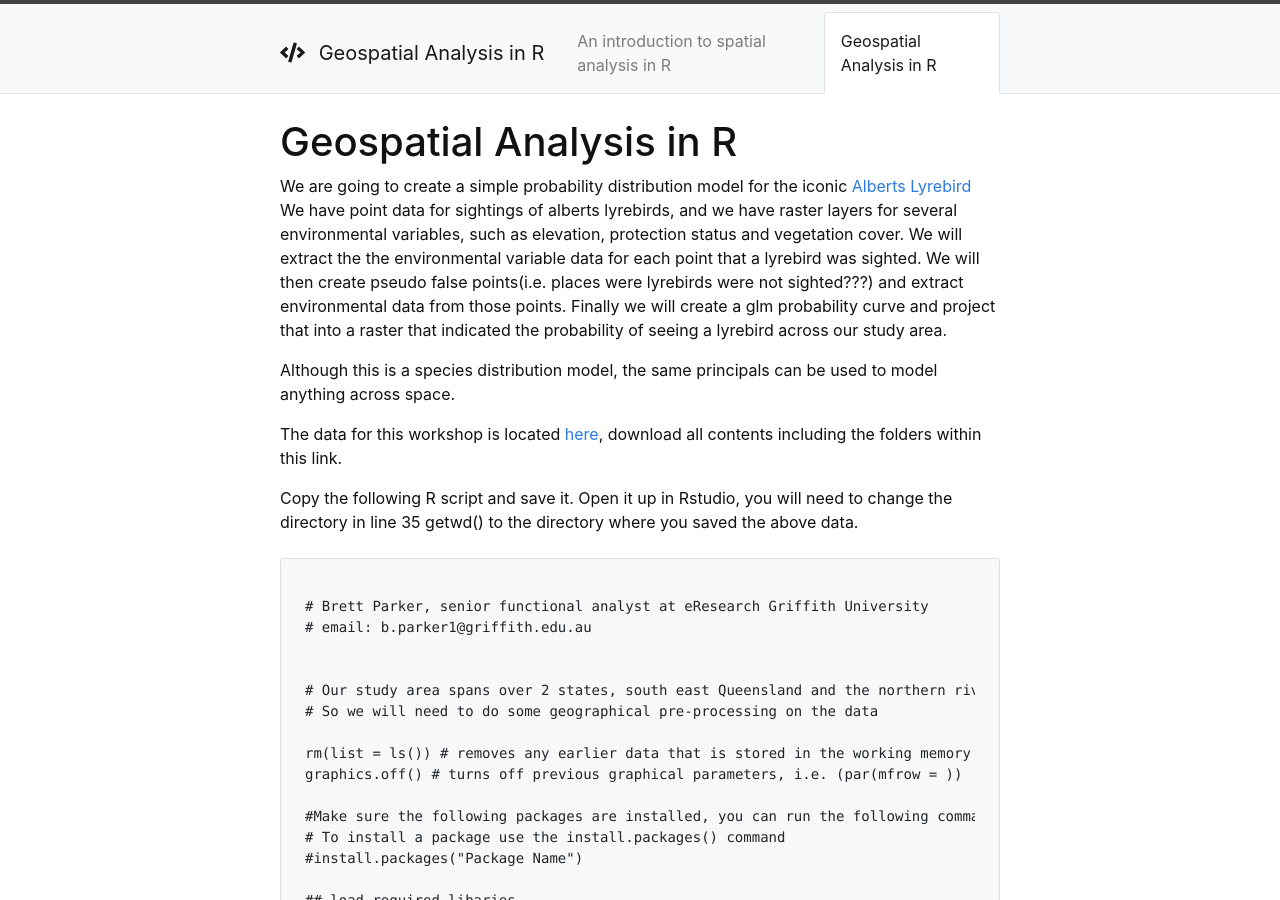
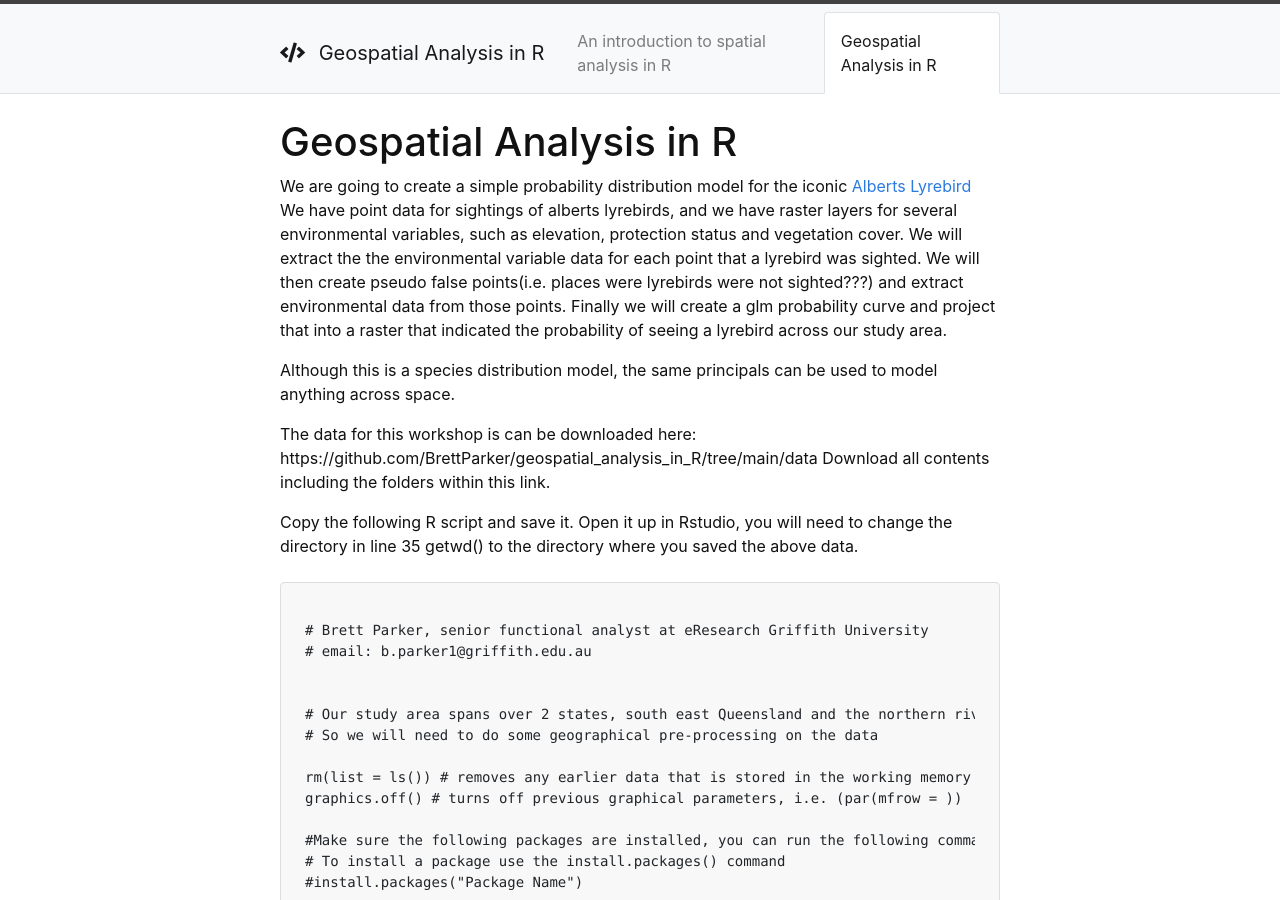
Before and after one commit to gu-eresearch/RgeospatialWorkshop, a Jekyll site: the page built from content/1-intro.md, in a window 1280 px wide and 900 px high. Built offline with Jekyll 4.4.1, drawn with Linux system fonts in a browser that asks for light colours.

Commit message:
download link for datset

```diff
--- a/content/1-intro.md
+++ b/content/1-intro.md
@@ -11,7 +11,7 @@ Finally we will create a glm probability curve and project that into a raster th
 
 Although this is a species distribution model, the same principals can be used to model anything across space.
 
-The data for this workshop is located <a href='./tree/main/data' target='_blank'>here</a>, download all contents including the folders within this link.
+The data for this workshop is can be downloaded here: https://github.com/BrettParker/geospatial_analysis_in_R/tree/main/data Download all contents including the folders within this link.
 
 Copy the following R script and save it. Open it up in Rstudio, you will need to change the directory in line 35 getwd() to the directory where you saved the above data.
 
```
